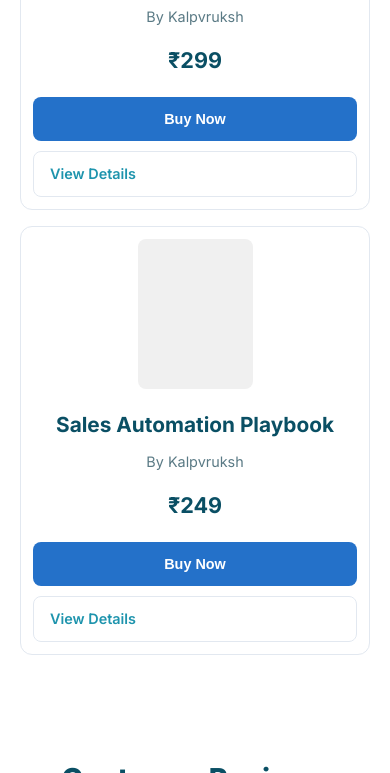
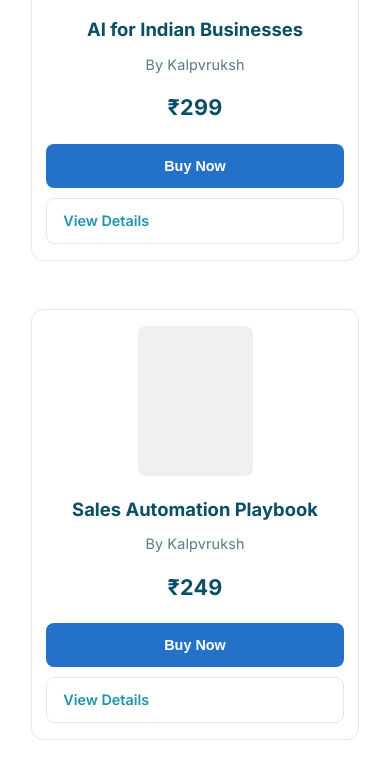
Before and after one commit to Shauryap001/kalpvruksh-2nd, a plain HTML site: page ebook-store.html in a window 390 px wide. Shown: the part 1227-2000 px from the top of the page. Drawn offline with Linux system fonts and the light colour scheme; a script that the page names is missing.

Commit message:
Update responsibe.css

```diff
--- a/responsibe.css
+++ b/responsibe.css
@@ -435,6 +435,116 @@ button, .cta-button, .nav-links a, input[type="submit"] {
     }
 }
 
+/* Improved Mobile Spacing and Typography */
+@media (max-width: 767px) {
+    /* Improve container padding for breathing room */
+    .container {
+        padding-left: max(24px, 6vw);
+        padding-right: max(24px, 6vw);
+    }
+
+    /* Better text sizing and spacing for readability */
+    p, li, td, .book-description {
+        font-size: 1rem;
+        line-height: 1.6;
+        letter-spacing: 0.01em;
+    }
+
+    /* Add more spacing between sections */
+    section {
+        padding: 40px 0;
+        margin-bottom: 15px;
+    }
+
+    /* More breathing room around content blocks */
+    .book-card, .review-card, .feature-card, .step, .faq-item {
+        margin-bottom: 24px;
+    }
+
+    /* Better content spacing */
+    h1, h2, h3 {
+        margin-bottom: 16px;
+    }
+}
+
+/* Enhanced Mobile Portrait Spacing (575px and below) */
+@media (max-width: 575px) {
+    /* Increase padding for more breathing room */
+    .container {
+        padding-left: max(20px, 7vw);
+        padding-right: max(20px, 7vw);
+    }
+
+    /* Better card spacing and padding */
+    .book-card, .review-card, .feature-card {
+        padding: 20px;
+    }
+
+    /* Add more whitespace between elements */
+    p {
+        margin-bottom: 16px;
+    }
+
+    /* Optimize typography for small screens */
+    body {
+        line-height: 1.65;
+    }
+
+    /* Better vertical spacing between elements */
+    .book-grid {
+        gap: 24px;
+    }
+
+    /* Reduce header sizes for better fit */
+    .book-card h3 {
+        font-size: 1.15rem;
+    }
+
+    /* More space around buttons */
+    .cta-button {
+        margin: 8px 0;
+    }
+
+    /* Product detail page improvements */
+    .book-detail-content {
+        padding: 10px 5px;
+    }
+
+    .product-section {
+        margin-bottom: 30px;
+    }
+
+    /* PDF modal more breathing room */
+    #pdf-preview-modal > div {
+        padding: 24px 20px;
+    }
+}
+
+/* Small Phone Improvements (400px and below) */
+@media (max-width: 400px) {
+    /* Further increase side padding for tiny screens */
+    .container {
+        padding-left: max(16px, 8vw);
+        padding-right: max(16px, 8vw);
+    }
+
+    /* Optimize typography further */
+    body {
+        font-size: 15px;
+    }
+
+    /* Improve spacing and readability */
+    p, li {
+        margin-bottom: 14px;
+        line-height: 1.7;
+    }
+
+    /* Adjust card sizes */
+    .book-card {
+        padding: 16px 14px;
+    }
+}
+
 /* Print Media Query */
 @media print {
     nav, footer, .cta-button, .mobile-nav-toggle, #pdf-preview-modal {
```
